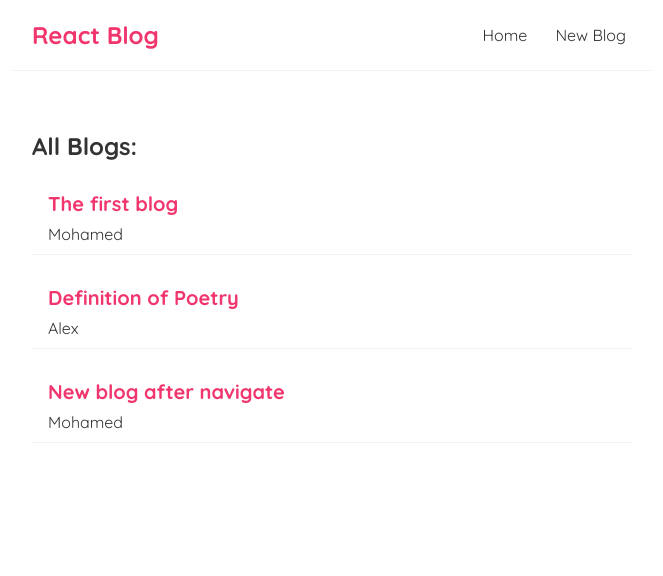
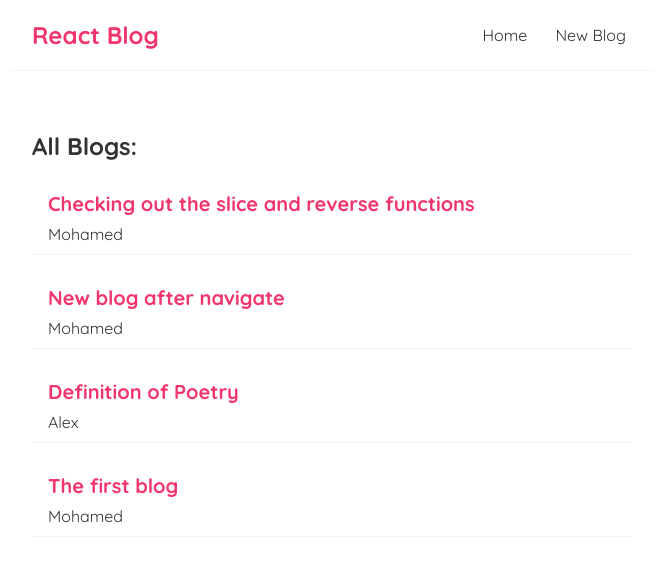
Before and after one commit to realdaly/react-blog, a React (Create React App) app: page / in a window 1280 px wide. Shown: the top 576 px of the page, without its empty margins (308-971 px from the left). Built offline with nearby package versions, Linux system fonts and the light colour scheme; data requests are answered from the project's data file.

Commit message:
added a 404 notfound component

```diff
--- a/data/db.json
+++ b/data/db.json
@@ -17,6 +17,12 @@
       "body": "The tutorial says to import useHistory hook from react-router-dom but it turns out that his hook is been replaced with another one called useNavigate\nAccording to the tutorial, to use the useHistory hook to redirect to another page we should put it like this: history.push('/')\nof course the history is a variable that's been assigned to the useHistory hook.\nSince the useHistory hook is not available anymore, to use the useNavigate hook it pretty simple and straightforward, just type the variable and the route between the parentheses:\nnavigate('/')\nand again the navigate is just a variable that is been assigned to the useNavigate hook in order to be able to use it inside the component.",
       "author": "Mohamed",
       "id": 8
+    },
+    {
+      "title": "Checking out the slice and reverse functions",
+      "body": "Here I'm just tryna slice the blogs array and reverse it to make the last added blog appear at the first (just reverse the order of the blogs in the BlogList component).",
+      "author": "Mohamed",
+      "id": 9
     }
   ]
 }
--- a/src/App.js
+++ b/src/App.js
@@ -4,6 +4,7 @@ import Create from './Create'
 import './index.css'
 import { BrowserRouter as Router, Route, Routes } from 'react-router-dom'
 import BlogDetails from './BlogDetails'
+import NotFound from './NotFound'
 
 function App() {
   return (
@@ -22,6 +23,8 @@ function App() {
 
             <Route path="blogs/:id" element={<BlogDetails />} />
 
+            <Route path="*" element={<NotFound />} />
+
           </Routes>
 
         </div>
--- a/src/BlogList.js
+++ b/src/BlogList.js
@@ -7,7 +7,7 @@ const BlogList = (props) => {
     return(
         <div className="blog-list">
             <h2>{title}</h2>
-            {blogs.map(blog => (
+            {blogs.slice(0).reverse().map(blog => (
                 <div className="blog-preview" key={blog.id}>
                     <Link to={`blogs/${blog.id}`}>
                         <h2>{blog.title}</h2>
--- /dev/null
+++ b/src/NotFound.js
@@ -0,0 +1,13 @@
+import { Link } from "react-router-dom"
+
+const NotFound = () => {
+    return (
+        <div className="not-found">
+            <h1>404</h1>
+            <p>That page cannot be found</p>
+            <Link to="/">Back to Homepage</Link>
+        </div>
+     )
+}
+
+export default NotFound;
--- a/src/index.css
+++ b/src/index.css
@@ -108,3 +108,7 @@
   border-radius: 8px;
   cursor: pointer;
 }
+
+.not-found p {
+  margin-bottom: 1rem;
+}
```
